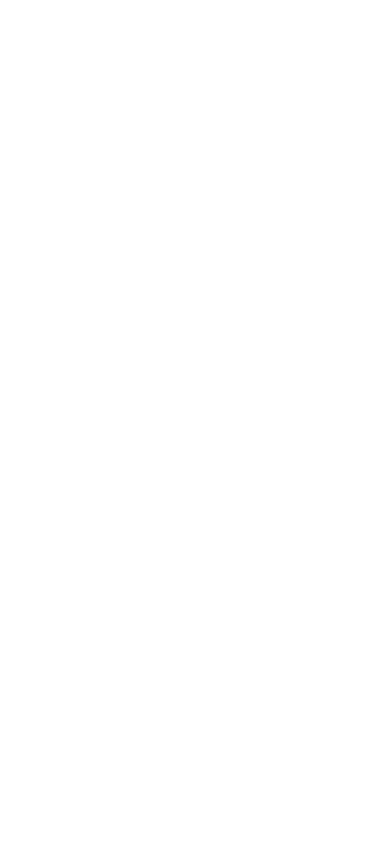
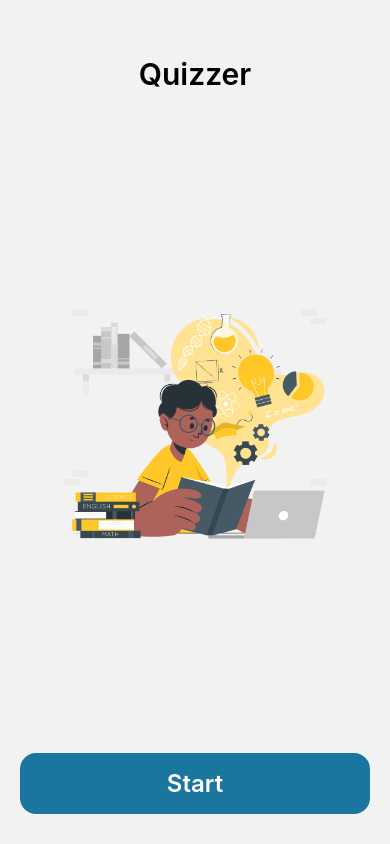
Before and after one commit to Shivam-310/Quizz, a React Native app: screen /Home in a window 390 px wide. Built offline with nearby package versions, Linux system fonts and the light colour scheme.

Commit message:
styling screens

```diff
--- a/App.tsx
+++ b/App.tsx
@@ -8,11 +8,9 @@ import MyStack from './navigation';
 
 const App = () => {
   return (
-    <View style={styles.container}>
       <NavigationContainer>
         <MyStack />
       </NavigationContainer>
-    </View>
   );
 };
 
--- a/components/title.js
+++ b/components/title.js
@@ -3,12 +3,22 @@ import React from 'react';
 
 const Title = () => {
   return (
-    <View>
-      <Text>Quizzer</Text>
+    <View style={styles.container}>
+      <Text style={styles.title}>Quizzer</Text>
     </View>
   );
 };
 
 export default Title;
 
-const styles = StyleSheet.create({});
+const styles = StyleSheet.create({
+  title: {
+    fontSize: 30,
+    fontWeight: '600',
+  },
+  container:{
+    paddingVertical: 16,
+    justifyContent: 'center',
+    alignItems: 'center'
+  },
+});
--- a/navigation/index.js
+++ b/navigation/index.js
@@ -9,9 +9,9 @@ const Stack = createStackNavigator();
 function MyStack() {
   return (
     <Stack.Navigator>
-      <Stack.Screen name="Home" component={Home} />
-      <Stack.Screen name="Quiz" component={Quiz} />
-      <Stack.Screen name="Result" component={Result} />
+      <Stack.Screen name="Home" component={Home} options={{headerShown:false}} />
+      <Stack.Screen name="Quiz" component={Quiz} options={{headerShown:false}} />
+      <Stack.Screen name="Result" component={Result} options={{headerShown:false}} />
     </Stack.Navigator>
   );
 };
--- a/screens/home.js
+++ b/screens/home.js
@@ -2,9 +2,9 @@ import { Image, StyleSheet, Text, TouchableOpacity, View } from 'react-native';
 import React from 'react';
 import Title from '../components/title';
 
-const Home = () => {
+const Home = ({navigation}) => {
   return (
-    <View>
+    <View style={styles.container}>
       <Title />
       <View style={styles.bannerContainer}>
         <Image source={require ('../components/quiz.png')}
@@ -12,8 +12,8 @@ const Home = () => {
           resizeMode='contain'
           />
       </View>
-      <TouchableOpacity>
-        <Text>Start</Text>
+      <TouchableOpacity onPress={()=>navigation.navigate("Quiz")} style={styles.button}>
+        <Text style={styles.buttonText}>Start</Text>
       </TouchableOpacity>
     </View>
   );
@@ -29,5 +29,24 @@ const styles = StyleSheet.create({
   bannerContainer: {
     justifyContent: 'center',
     alignItems: 'center',
+    flex: 1,
+  },
+  container:{
+    paddingTop: 40,
+    paddingHorizontal: 20,
+    height: '100%',
+  },
+  button:{
+    width: '100%',
+    backgroundColor: '#1A759F',
+    padding: 16,
+    borderRadius: 16,
+    alignItems: 'center',
+    marginBottom: 30,
+  },
+  buttonText:{
+    fontSize: 24,
+    fontWeight: '600',
+    color: 'white',
   },
 });
--- a/screens/quiz.js
+++ b/screens/quiz.js
@@ -1,7 +1,7 @@
 import { StyleSheet, Text, TouchableOpacity, View } from 'react-native';
 import React from 'react';
 
-const Quiz = () => {
+const Quiz = ({navigation}) => {
   return (
     <View style={styles.container}>
       <View style={styles.top}>
@@ -19,6 +19,9 @@ const Quiz = () => {
         </TouchableOpacity>
         <TouchableOpacity>
           <Text>NEXT</Text>
+        </TouchableOpacity>
+        <TouchableOpacity onPress={() => navigation.navigate('Result')}>
+            <Text>END</Text>
         </TouchableOpacity>
       </View>
     </View>
--- a/screens/result.js
+++ b/screens/result.js
@@ -1,7 +1,7 @@
 import { Image, StyleSheet, Text, TouchableOpacity, View } from 'react-native';
 import React from 'react';
 
-const Result = () => {
+const Result = ({navigation}) => {
   return (
     <View>
       <View>
@@ -14,7 +14,7 @@ const Result = () => {
                 />
         </View>
         <View>
-          <TouchableOpacity>
+          <TouchableOpacity onPress={() => navigation.navigate('Home')}>
             <Text>
               Home
             </Text>
```
